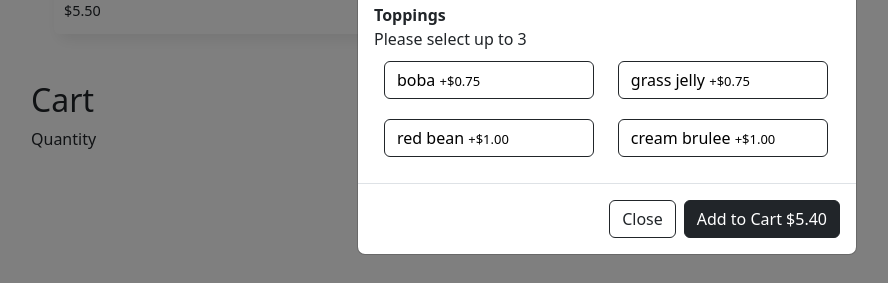
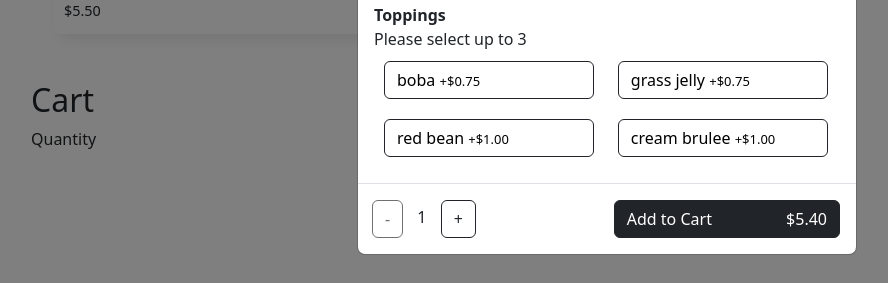
Before and after one commit to jschhie/Toast-Tab-Cafe, a Flask app: page / in a window 1280 px wide, after a click that opens the changed part. Shown: the part 1201-1484 px from the top of the page, without its empty margins (33-921 px from the left). Run offline with Flask 3, Linux system fonts and the light colour scheme; data comes from the database, SQL or seed files in the repository; grey boxes are pictures that could not be loaded.

Commit message:
qty btn in modal and cart column. qty: min = 1, max = 10. new demos

```diff
--- a/website/static/script.js
+++ b/website/static/script.js
@@ -79,6 +79,9 @@ function addToCart(btn) {
         let modal_footer_div = btn.parentElement; // footer div
         let custom_drink_price = modal_footer_div.getElementsByClassName("custom-price-text")[0].innerText;
 
+        // Get quantity
+        let quantity = modal_footer_div.getElementsByClassName("quantity-label")[0].innerText;
+
         // Add customized drink to cart
         let cart_div = document.getElementById("cart-div");
         let cart_row = document.createElement('div');
@@ -87,7 +90,7 @@ function addToCart(btn) {
         var cart_row_contents = `
         <div class="cart-row row">
 
-        <span class="col cart-col cart-item-quantity">$TODO_QTY</span>
+        <span class="col cart-col cart-item-quantity">${quantity}</span>
 
         <div class="col cart-col">
             <div class="cart-item-title">${drink_name}</div>
@@ -275,3 +278,39 @@ function addToppingPrices(btn) {
     let base_price = modal_content_div.getElementsByClassName("hidden")[0].innerText.substr(1); // omit '$' character
     modal_content_div.getElementsByClassName("custom-price-text")[0].innerText = '$' + parseFloat(parseFloat(added_toppings_price) + parseFloat(base_price) + parseFloat(milk_price)).toFixed(2);
 }
+
+
+function increaseDrinkQty(btn) {
+    let quantity_label = btn.parentElement.getElementsByClassName("quantity-label")[0];
+
+    // Set max == 10
+    if (parseInt(quantity_label.innerText) < 10) {
+        quantity_label.innerText = parseInt(quantity_label.innerText) + 1;
+    } else {
+        btn.disabled = true;
+    }
+
+    let reduce_qty_btn = btn.parentElement.getElementsByClassName("reduce-qty-btn")[0];
+    // Conditionally enable button for reduceDrinkQty()
+    if (parseInt(quantity_label.innerText) > 1) {
+        reduce_qty_btn.disabled = false;
+    } else {
+        // Qty == 1: disable button for reduceDrinkQty()
+        reduce_qty_btn.disabled = true;
+    }
+}
+
+
+function reduceDrinkQty(btn) {
+    let quantity_label = btn.parentElement.getElementsByClassName("quantity-label")[0];
+    let increase_qty_btn = btn.parentElement.getElementsByClassName("increase-qty-btn")[0];
+    increase_qty_btn.disabled = false;
+
+    // Conditionally disable button for reduceDrinkQty()
+    if (parseInt(quantity_label.innerText) == 1) {
+        reduce_qty_btn.disabled = true;
+    } else {
+        quantity_label.innerText = parseInt(quantity_label.innerText) - 1;
+        reduce_qty_btn.disabled = false;
+    }
+}
--- a/website/static/style.css
+++ b/website/static/style.css
@@ -79,13 +79,28 @@ body {
     border-top: 1px solid black;
 }
 
+/*
+.cart-row:last-child {
+    border-bottom: 1px solid black;
+}*/
+
 .add-to-cart-text {
     text-align: left;
 }
 
-.base-price-text {
+.base-price-text, .custom-price-text {
     text-align: right;
     margin-left: 70px;
+}
+
+.update-qty-div {
+    /*margin-right: 20%;*/
+    position: absolute;
+    left: 10px;
+}
+
+.quantity-label {
+    padding: 10px;
 }
 
 @media all and (min-width:768px) {
--- a/website/templates/home.html
+++ b/website/templates/home.html
@@ -132,8 +132,12 @@ Sunright Cafe | Home
                     </div>
 
                     <div class="modal-footer">
-                        <button type="button" class="btn btn-outline-dark" data-bs-dismiss="modal">Close</button>
-                        <button type="button" class="btn btn-dark" onclick="addToCart(this)">
+                        <div class="update-qty-div">
+                            <button type="button" class="btn btn-outline-dark update-qty-btn reduce-qty-btn" disabled onclick="reduceDrinkQty(this)">-</button>
+                            <span class="quantity-label">1</span>
+                            <button type="button" class="btn btn-outline-dark update-qty-btn increase-qty-btn" onclick="increaseDrinkQty(this)">+</button>
+                        </div>
+                        <button type="button" class="btn btn-dark add-to-cart-btn" onclick="addToCart(this)">
                             <span class="add-to-cart-text">Add to Cart</span>
                             <span class="custom-price-text">{{drink.price}}</span>
 
```
Also changed, not shown: README.md, demos/cart-draft-qty-btn.png (added), demos/cart-draft.png (deleted), demos/custom-drink-1.png (deleted), demos/custom-drink-2.png (deleted), demos/modal-price-2.png (deleted), demos/modal-price.png (deleted), demos/new-cart-draft.png (deleted), 2 other files.
